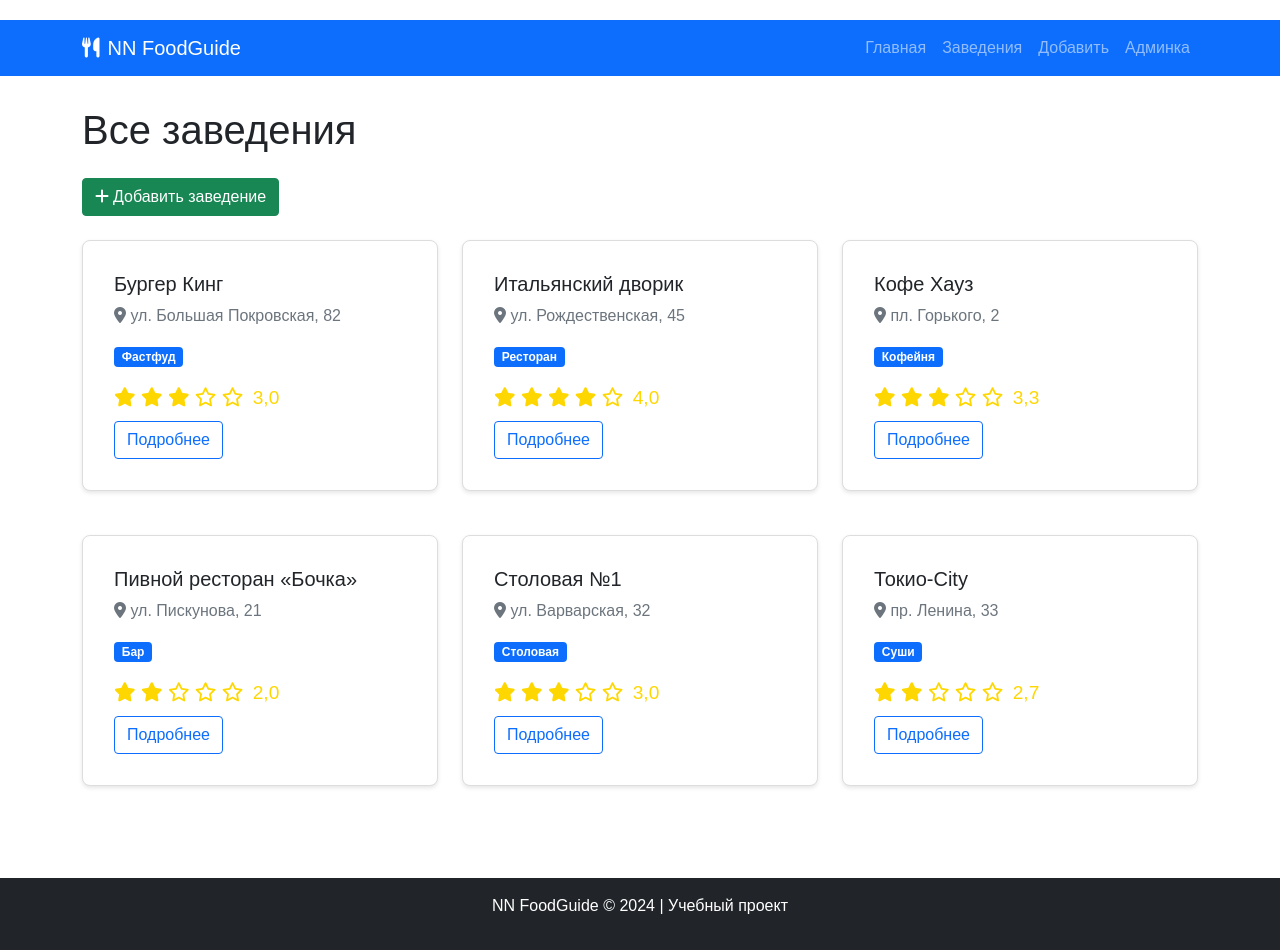
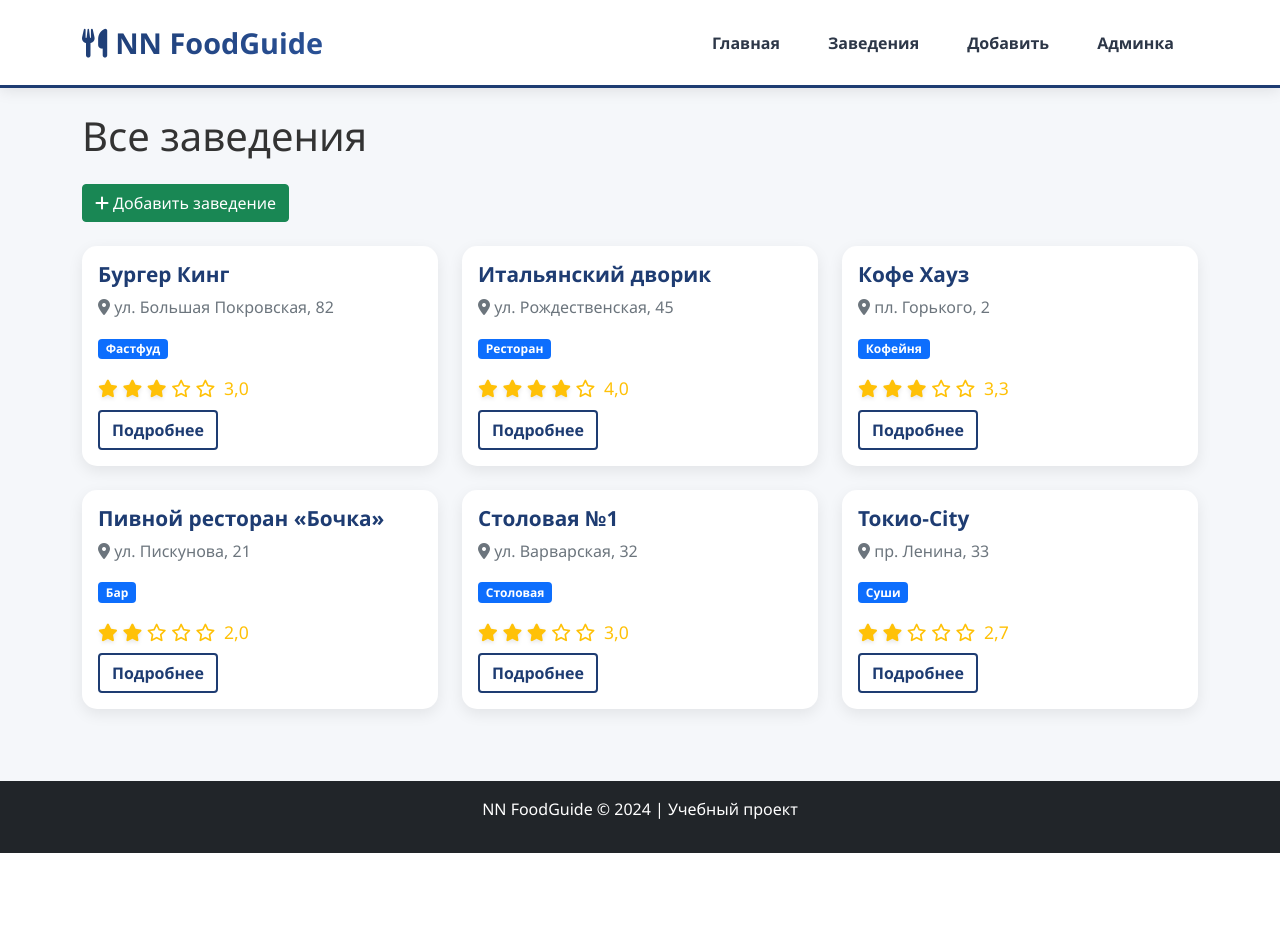
Before and after one commit to irishechhka/nn-foodguide, a Django app: page /places/ in a window 1280 px wide. After the commit the page ends 853 px from the top, so only its background shows below. Run offline with Django 5.2, Linux system fonts and the light colour scheme; data comes from the database, SQL or seed files in the repository.

Commit message:
Update style.css

```diff
--- a/static/css/style.css
+++ b/static/css/style.css
@@ -1,29 +1,320 @@
-/* Простые стили для начала */
+
+:root {
+    --nn-blue: #1e3c72;
+    --nn-light: #f8f9fa;
+    --nn-dark: #2d3748;
+    --nn-success: #38b2ac;
+}
+
 body {
-    font-family: Arial, sans-serif;
-    padding-top: 20px;
+    font-family: 'Segoe UI', Tahoma, Geneva, Verdana, sans-serif;
+    background-color: #f5f7fa;
+    color: #333;
+    min-height: 100vh;
+    display: flex;
+    flex-direction: column;
+}
+
+main {
+    flex: 1;
+}
+
+.navbar-brand {
+    font-weight: 800;
+    font-size: 1.8rem;
+    background: linear-gradient(135deg, var(--nn-blue), #2a5298);
+    -webkit-background-clip: text;
+    -webkit-text-fill-color: transparent;
+}
+
+.navbar {
+    background: white !important;
+    box-shadow: 0 2px 15px rgba(0,0,0,0.1);
+    padding: 1rem 0;
+    border-bottom: 3px solid var(--nn-blue);
+}
+
+.nav-link {
+    font-weight: 600;
+    color: var(--nn-dark) !important;
+    margin: 0 0.5rem;
+    padding: 0.5rem 1rem !important;
+    border-radius: 8px;
+    transition: all 0.3s ease;
+}
+
+.nav-link:hover {
+    background-color: rgba(30, 60, 114, 0.1);
+    color: var(--nn-blue) !important;
+    transform: translateY(-2px);
+}
+
+.hero-section {
+    background: linear-gradient(rgba(30, 60, 114, 0.85), rgba(42, 82, 152, 0.9)),
+                url('https://images.unsplash.com/photo-1513326738677-b964603b136d?ixlib=rb-1.2.1&auto=format&fit=crop&w=1350&q=80');
+    background-size: cover;
+    background-position: center;
+    color: white;
+    border-radius: 20px;
+    padding: 5rem 2rem;
+    margin: 2rem 0;
+    box-shadow: 0 10px 30px rgba(0,0,0,0.2);
+}
+
+.hero-section h1 {
+    font-size: 3.5rem;
+    font-weight: 800;
+    margin-bottom: 1.5rem;
+    text-shadow: 2px 2px 4px rgba(0,0,0,0.3);
+}
+
+.hero-section .lead {
+    font-size: 1.3rem;
+    max-width: 700px;
+    margin: 0 auto 2rem;
+    opacity: 0.9;
 }
 
 .place-card {
-    border: 1px solid #ddd;
-    border-radius: 8px;
-    padding: 15px;
-    margin-bottom: 20px;
-    box-shadow: 0 2px 4px rgba(0,0,0,0.1);
+    border: none;
+    border-radius: 15px;
+    overflow: hidden;
+    box-shadow: 0 5px 15px rgba(0,0,0,0.08);
+    transition: all 0.3s ease;
+    background: white;
+    height: 100%;
 }
 
-.place-card img {
-    width: 100%;
+.place-card:hover {
+    transform: translateY(-10px);
+    box-shadow: 0 20px 40px rgba(0,0,0,0.15);
+}
+
+.card-img-top {
     height: 200px;
     object-fit: cover;
-    border-radius: 5px;
+    border-bottom: 3px solid var(--nn-orange);
+}
+
+.card-title {
+    color: var(--nn-blue);
+    font-weight: 700;
+    font-size: 1.3rem;
+    margin-bottom: 0.5rem;
+}
+
+.category-badge {
+    background: linear-gradient(135deg, var(--nn-blue), #2a5298);
+    color: white;
+    padding: 0.3rem 1rem;
+    border-radius: 20px;
+    font-size: 0.85rem;
+    font-weight: 600;
 }
 
 .rating-stars {
-    color: gold;
-    font-size: 1.2em;
+    color: #ffc107;
+    font-size: 1.1rem;
 }
 
-.navbar {
-    margin-bottom: 30px;
+.rating-stars .fas {
+    text-shadow: 0 2px 4px rgba(0,0,0,0.1);
 }
+
+.price-level {
+    font-weight: 600;
+    color: var(--nn-success);
+    background: rgba(56, 178, 172, 0.1);
+    padding: 0.3rem 0.8rem;
+    border-radius: 15px;
+    display: inline-block;
+}
+
+.btn-primary {
+    background: linear-gradient(135deg, var(--nn-blue), #2a5298);
+    border: none;
+    padding: 0.7rem 1.8rem;
+    border-radius: 10px;
+    font-weight: 600;
+    transition: all 0.3s ease;
+}
+
+.btn-primary:hover {
+    background: linear-gradient(135deg, #2a5298, var(--nn-blue));
+    transform: translateY(-2px);
+    box-shadow: 0 5px 15px rgba(30, 60, 114, 0.3);
+}
+
+.btn-outline-primary {
+    color: var(--nn-blue);
+    border: 2px solid var(--nn-blue);
+    font-weight: 600;
+}
+
+.btn-outline-primary:hover {
+    background: var(--nn-blue);
+    color: white;
+}
+
+.filter-section {
+    background: white;
+    padding: 1.5rem;
+    border-radius: 15px;
+    box-shadow: 0 5px 15px rgba(0,0,0,0.05);
+    margin-bottom: 2rem;
+}
+
+.form-control, .form-select {
+    border: 2px solid #e2e8f0;
+    border-radius: 10px;
+    padding: 0.7rem 1rem;
+    transition: all 0.3s ease;
+}
+
+.form-control:focus, .form-select:focus {
+    border-color: var(--nn-blue);
+    box-shadow: 0 0 0 3px rgba(30, 60, 114, 0.1);
+}
+
+.footer {
+    background: var(--nn-dark);
+    color: white;
+    padding: 3rem 0 1.5rem;
+    margin-top: 4rem;
+}
+
+.footer h5 {
+    color: white;
+    font-weight: 700;
+    margin-bottom: 1.5rem;
+}
+
+.footer-links a {
+    color: #cbd5e0;
+    text-decoration: none;
+    transition: color 0.3s;
+    display: block;
+    margin-bottom: 0.5rem;
+}
+
+.footer-links a:hover {
+    color: white;
+    text-decoration: underline;
+}
+
+.place-detail-header {
+    background: linear-gradient(135deg, #667eea 0%, #764ba2 100%);
+    color: white;
+    padding: 3rem;
+    border-radius: 15px;
+    margin-bottom: 2rem;
+}
+
+.place-info-card {
+    background: white;
+    padding: 2rem;
+    border-radius: 15px;
+    box-shadow: 0 5px 20px rgba(0,0,0,0.08);
+    margin-bottom: 2rem;
+}
+
+.place-info-card h3 {
+    color: var(--nn-blue);
+    border-bottom: 3px solid var(--nn-orange);
+    padding-bottom: 0.5rem;
+    margin-bottom: 1.5rem;
+}
+
+.review-card {
+    background: white;
+    border-left: 5px solid var(--nn-orange);
+    padding: 1.5rem;
+    margin-bottom: 1.5rem;
+    border-radius: 10px;
+    box-shadow: 0 3px 10px rgba(0,0,0,0.05);
+}
+
+.review-header {
+    display: flex;
+    justify-content: space-between;
+    align-items: center;
+    margin-bottom: 1rem;
+}
+
+.review-author {
+    font-weight: 700;
+    color: var(--nn-blue);
+}
+
+.review-date {
+    color: #718096;
+    font-size: 0.9rem;
+}
+
+@media (max-width: 768px) {
+    .hero-section h1 {
+        font-size: 2.5rem;
+    }
+
+    .hero-section {
+        padding: 3rem 1rem;
+    }
+
+    .navbar-nav {
+        text-align: center;
+        margin-top: 1rem;
+    }
+}
+
+@keyframes fadeIn {
+    from { opacity: 0; transform: translateY(20px); }
+    to { opacity: 1; transform: translateY(0); }
+}
+
+.fade-in {
+    animation: fadeIn 0.6s ease-out;
+}
+
+.category-card {
+    background: white;
+    padding: 2rem 1rem;
+    border-radius: 15px;
+    text-align: center;
+    transition: all 0.3s ease;
+    border: 2px solid transparent;
+    cursor: pointer;
+}
+
+.category-card:hover {
+    border-color: var(--nn-blue);
+    transform: translateY(-5px);
+    box-shadow: 0 10px 25px rgba(0,0,0,0.1);
+}
+
+.category-icon {
+    font-size: 3rem;
+    margin-bottom: 1rem;
+    display: block;
+}
+
+.stats-card {
+    background: white;
+    padding: 1.5rem;
+    border-radius: 15px;
+    text-align: center;
+    box-shadow: 0 5px 15px rgba(0,0,0,0.05);
+}
+
+.stats-number {
+    font-size: 2.5rem;
+    font-weight: 800;
+    color: var(--nn-blue);
+    margin-bottom: 0.5rem;
+}
+
+.stats-label {
+    color: #718096;
+    font-size: 0.9rem;
+    text-transform: uppercase;
+    letter-spacing: 1px;
+}
```
